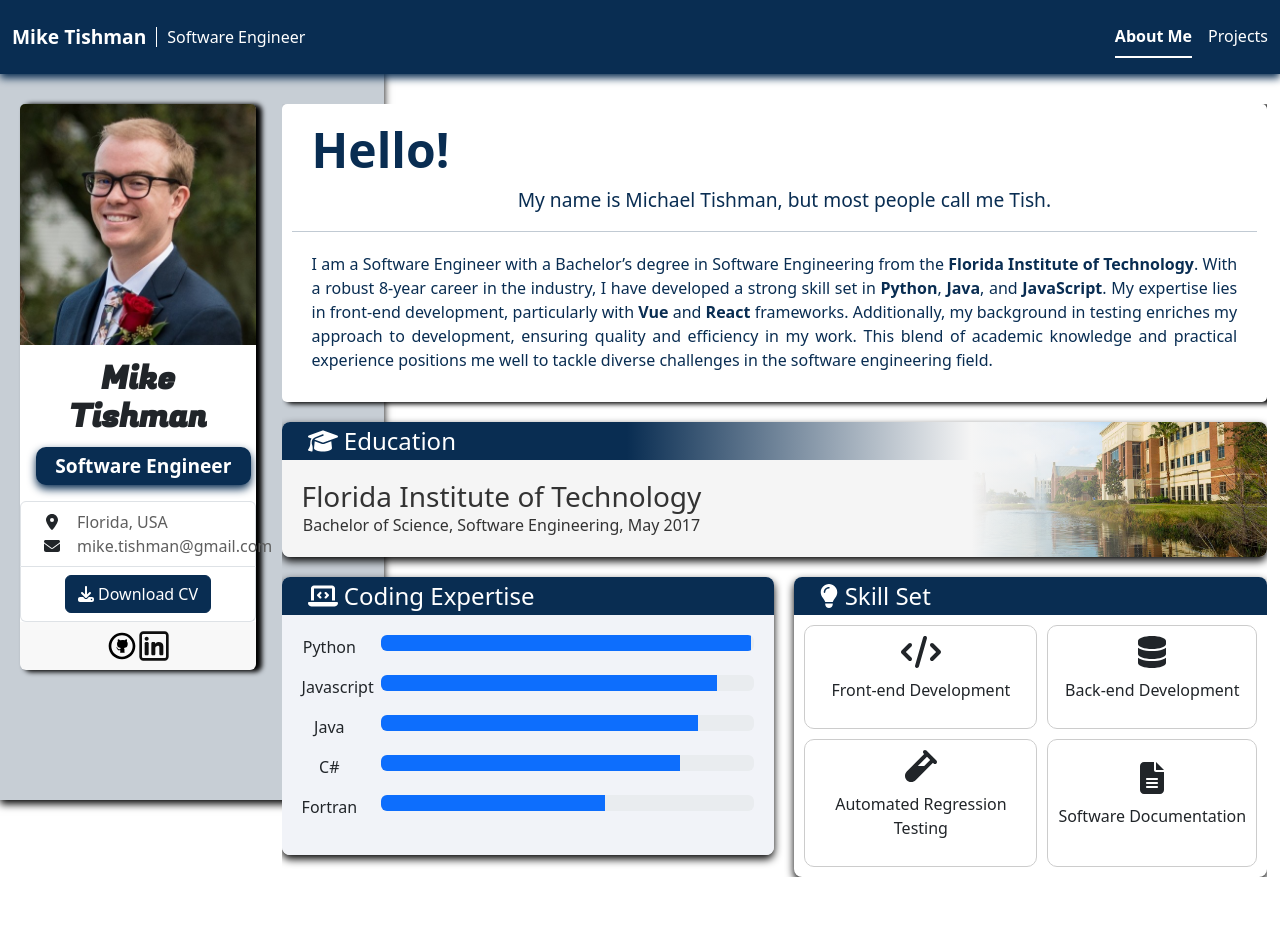
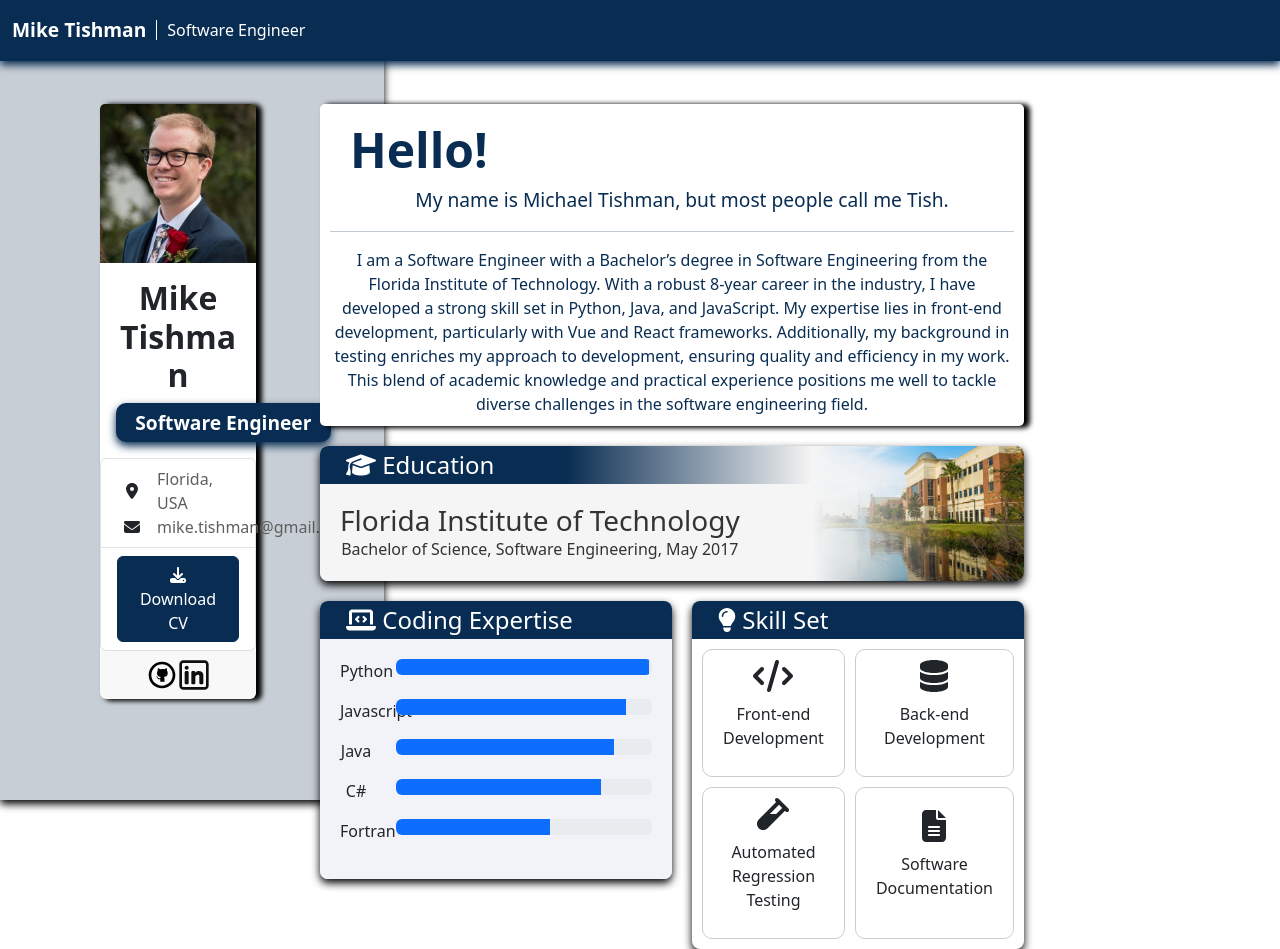
Before and after one commit to Tishinator/Tishinator.github.io, a React (Create React App) app in the folder user-page/: page / in a window 1280 px wide. Before the commit the page ends 877 px from the top, so only its background shows below. Built offline with nearby package versions, Linux system fonts and the light colour scheme.

Commit message:
made adjustments to main page, put up construcution page.

```diff
--- a/user-page/src/App.js
+++ b/user-page/src/App.js
@@ -2,26 +2,39 @@ import './App.css';
 import 'bootstrap/dist/css/bootstrap.min.css'
 import { BrowserRouter as Router, Route, Routes} from 'react-router-dom';
 
-
 import Header from './components/Header';
 import Home from './pages/Home';
 
-import { CarouselProvider } from './context/CarouselProvider';
+
+const UnderConstruction = () => {
+  const gifUrl = "https://i.redd.it/q0dd3k02unqb1.gif"; // URL of the GIF
+  return (
+    <div style={{
+      height: '100vh', // Full viewport height
+      display: 'flex',
+      justifyContent: 'center', // Center horizontally
+      alignItems: 'center', // Center vertically
+      backgroundColor: 'black' // Black background
+    }}>
+      <img src={gifUrl} alt="Under Construction" />
+    </div>
+  );
+};
 
 
 function App() {
-  return (
+  const isLocalhost = window.location.hostname === 'localhost' || window.location.hostname === '127.0.0.1';
+  return isLocalhost ?
   <div className="App">
     <Router>
-        <CarouselProvider> {/* This provides context for the carousel (controlled by the header) */}
         <Header />
         < Routes>
           <Route path='/' element={<Home />} />
         </Routes>
-        </CarouselProvider>
     </Router>
-    </div>
-  );
+  </div>:
+  <UnderConstruction />;
+
 }
 
 export default App;
--- a/user-page/src/components/AboutMe.js
+++ b/user-page/src/components/AboutMe.js
@@ -1,5 +1,5 @@
 import React from "react";
-import './css/AboutMe.css';
+import styles from './css/AboutMe.module.css';
 
 
 // components
@@ -10,11 +10,11 @@ import aboutmeContent from '../data/json/aboutme.json'
 
 function AboutMe(){
 return(
-    <div className='aboutme-info'>
-        <div className='content-container'>
-            <div className="text-container">
-                <div className='greeting'>{aboutmeContent.greeting}</div>
-                <div className='intro'>{aboutmeContent.introduction}</div>
+    <div className={styles.aboutmeInfo}>
+        <div className={styles.contentContainer}>
+            <div className={styles.textContainer}>
+                <div className={styles.greeting}>{aboutmeContent.greeting}</div>
+                <div className={styles.intro}>{aboutmeContent.introduction}</div>
                 <hr></hr>
                 <div className='bio'>
                     <EmphasizeText text={aboutmeContent.bio} emphasize={["Python", "Java", "JavaScript", "Vue", "React", "Florida Institute of Technology"]}/>
--- a/user-page/src/components/Header.js
+++ b/user-page/src/components/Header.js
@@ -4,17 +4,6 @@ import { CarouselContext } from '../context/CarouselProvider';
 import './css/Header.css';
 
 const Header = () => {
-    const { changeIndex } = useContext(CarouselContext);
-    const [activeNavItem, setActiveNavItem] = useState('about'); // default active nav item
-
-    const handleNavItemClick = (navItemName) => {
-        setActiveNavItem(navItemName);
-        if (navItemName === 'projects') {
-            changeIndex(1);
-        } else if (navItemName === 'about') {
-            changeIndex(0);
-        }
-    };
 
     return (
         <div className='header'>
@@ -27,26 +16,6 @@ const Header = () => {
                             <p className="occupation">Software Engineer</p>
                         </div>
                     </Col>
-                    <Col md={6}>
-                        <Nav className="justify-content-end" variant='underline'>
-                            <Nav.Item>
-                                <Nav.Link
-                                    className={`text-light ${activeNavItem === 'about' ? 'active' : ''}`}
-                                    onClick={() => handleNavItemClick('about')}
-                                >
-                                    About Me
-                                </Nav.Link>
-                            </Nav.Item>
-                            <Nav.Item>
-                                <Nav.Link
-                                    className={`text-light ${activeNavItem === 'projects' ? 'active' : ''}`}
-                                    onClick={() => handleNavItemClick('projects')}
-                                >
-                                    Projects
-                                </Nav.Link>
-                            </Nav.Item>
-                        </Nav>
-                    </Col>
                 </Row>
             </Container>
         </div>
--- a/user-page/src/components/css/AboutMe.css
+++ b/user-page/src/components/css/AboutMe.module.css
@@ -1,4 +1,4 @@
-.aboutme-info {
+.aboutmeInfo {
   background-color: rgb(255, 255, 255);
   align-items: center; /* Centers content vertically */
   justify-content: center;
@@ -7,24 +7,24 @@
   border-radius: 5px;
 }
 
-.aboutme-info .text-container {
+.aboutmeInfo .textContainer {
   color: #092d52;
 }
 
-.aboutme-info .text-container .greeting {
+.aboutmeInfo .textContainer .greeting {
   text-align: left;
   font-size: 3rem;
   font-weight: bold;
   padding-left: 20px;
 }
 
-.aboutme-info .text-container .intro {
+.aboutmeInfo .textContainer .intro {
   text-align: center;
   font-size: 1.2rem;
   padding-left: 20px;
 }
 
-.aboutme-info .text-container .bio {
+.aboutmeInfo .textContainer .bio {
   text-align: justify;
   margin: 20px;
 }
--- a/user-page/src/components/css/UserCard.css
+++ b/user-page/src/components/css/UserCard.css
@@ -1,4 +1,4 @@
-@import url('https://fonts.googleapis.com/css2?family=Fugaz+One&display=swap');
+/* @import url('https://fonts.googleapis.com/css2?family=Fugaz+One&display=swap'); */
 
 
 ul {
@@ -17,7 +17,7 @@ ul {
 }
 
 .card-title {
-    font-family: 'Fugaz One', cursive;
+    /* font-family: 'Fugaz One', cursive; */
     font-weight: bold;
     font-size: 2rem; /* Default font size */
     padding-bottom: 5px;
--- a/user-page/src/pages/Home.js
+++ b/user-page/src/pages/Home.js
@@ -1,43 +1,30 @@
 import React, { useContext } from 'react';
 import { Carousel } from 'react-bootstrap';
-import './css/Home.css';
+import styles from'./css/Home.module.css';
 import UserCard from '../components/UserCard';
 import AboutMe from '../components/AboutMe';
 import Education from '../components/Education';
 import ProgrammingLang from '../components/ProgrammingLang';
 import SkillSet from '../components/SkillSet';
-import { CarouselContext } from '../context/CarouselProvider';
 import useDocumentTitle from '../hooks/useDocumentTitle';
 import Projects from '../components/Projects';
 
 function Home() {
-  const { index } = useContext(CarouselContext);
 
   useDocumentTitle('Tishinator Home');
 
   return (
     <div>
-      <span className="background" />
-      <div className='page-container'>
-        <div className='leftPanel'><UserCard /></div>
-        <div className='rightPanel'>
-          <Carousel
-                    activeIndex={index}
-                    controls={false}
-                    indicators={false}
-                    interval={null}>
-            <Carousel.Item>
+      <span className={styles.background}/>
+      <div className={styles.pageContainer}>
+        <div className={styles.leftPanel}><UserCard /></div>
+        <div className={styles.centerPanel}>
               <AboutMe />
               <Education />
-              <div className="skillDiv">
+              <div className={styles.skillDiv}>
                 <ProgrammingLang />
                 <SkillSet />
               </div>
-            </Carousel.Item>
-            <Carousel.Item>
-              <Projects />
-            </Carousel.Item>
-          </Carousel>
         </div>
       </div>
     </div>
--- a/user-page/src/pages/css/Home.css
+++ /dev/null
@@ -1,54 +0,0 @@
-.background {
-    position: fixed;
-    top: 0;
-    left: 0;
-    background-color: #a8b3bea4;
-    width: 30%;
-    height: 100vh;
-    z-index: -1; /* Keep it at the back */
-    box-shadow: 0 4px 8px 0 #000000;
-}
-
-.page-container {
-    display: flex;
-    flex-wrap: wrap;
-}
-
-.leftPanel {
-    flex: 0 0 20%; /* Reduced width to 20% */
-    position: fixed; /* Reintroduced fixed position */
-    height: 100vh;
-    width: 20vw;
-    margin-top: 13vh; /* Top margin for alignment */
-    padding-left: 20px;
-}
-
-.rightPanel {
-    flex: 0 0 100%; /* Adjusted to 70% */
-    flex-direction: column;
-    /* margin-left: 30%; /* Same as the width of the background */
-    /* margin-top: 2%; Align horizontally with leftPanel */
-    padding-left: 22vw;
-    padding-top: 13vh;
-    padding-right: 1vw;
-    overflow: auto;
-    position: relative;
-
-}
-
-.skillDiv {
-    display: flex;
-    flex-direction: row;
-    align-items: stretch;
-}
-
-@media (max-width: 600px) {
-    .leftPanel, .rightPanel {
-        flex-basis: 100%;
-        margin-top: 2%; /* Consistent top margin */
-    }
-
-    .leftPanel {
-        position: static; /* On small screens, it's not fixed */
-    }
-}
--- /dev/null
+++ b/user-page/src/pages/css/Home.module.css
@@ -0,0 +1,39 @@
+.background {
+    position: fixed;
+    top: 0;
+    left: 0;
+    background-color: #a8b3bea4;
+    width: 30%;
+    height: 100vh;
+    z-index: -1; /* Keep it at the back */
+    box-shadow: 0 4px 8px 0 #000000;
+}
+
+.pageContainer {
+    display: flex;
+    flex-wrap: wrap;
+}
+
+.leftPanel {
+    position: fixed;
+    height: 100vh;
+    width: 20vw; /* Matches the flex-basis */
+    margin-top: 13vh;
+    padding-left: 100px;
+}
+
+.centerPanel {
+    flex-grow: 1; /* Allows the panel to grow and fill the available space */
+    padding-top: 13vh;
+    padding-left: 25vw; /* Adjusted to match the leftPanel width */
+    padding-right: 20vw; /* Space for the rightPanel if it's not fixed */
+    overflow: auto;
+    position: relative;
+}
+
+
+.skillDiv {
+    display: flex;
+    flex-direction: row;
+    align-items: stretch;
+}
```
Lines whose indentation alone changed are shown as unchanged.
